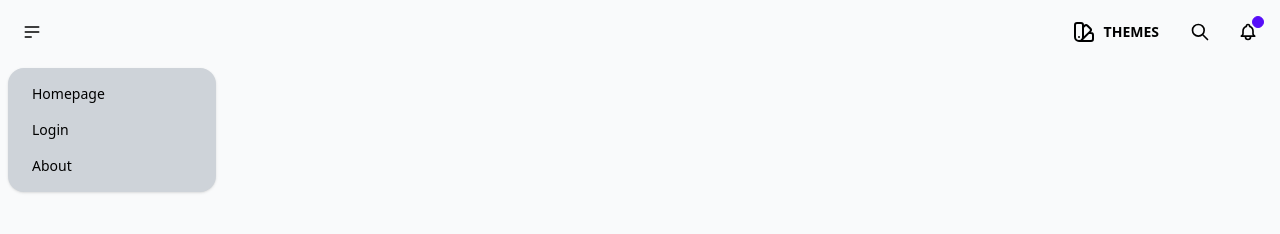
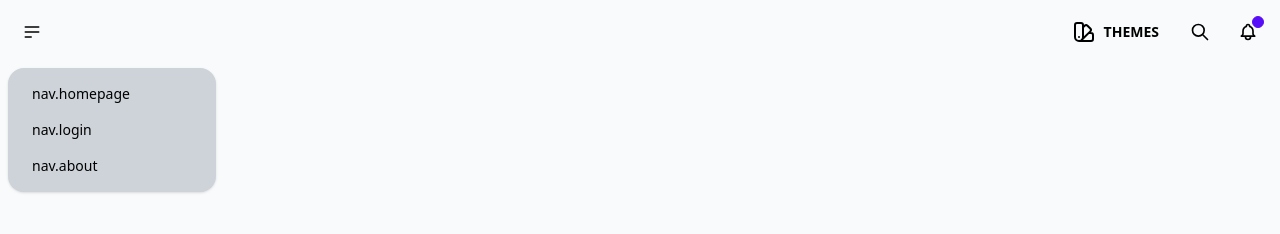
Before and after one commit to Tampoka/next.js_tailwind_theming, a Next.js app: page /login in a window 1280 px wide. Both pictures are taken after a click on the label 32 px from the left and 32 px from the top of the page. Shown: the top 234 px of the page. Built offline with nearby package versions, Linux system fonts and the light colour scheme.

Commit message:
Add translation (links, themes) to Navbar.

```diff
--- a/src/components/layout/navbar/Navbar.tsx
+++ b/src/components/layout/navbar/Navbar.tsx
@@ -1,10 +1,12 @@
 import React, { useContext} from "react";
-import { ThemeContext } from "../../../Themes/themeContext";
+import { ThemeContext } from "@/Themes/themeContext";
 import * as Themes from "../../../Themes";
 import Link from "next/link";
+import {useTranslation} from "next-i18next";
 
 const Navbar = () => {
     const { setTheme } = useContext(ThemeContext);
+    const {t}=useTranslation('navbar');
     return (
         <div className="navbar bg-base-200">
             <div className="navbar-start">
@@ -31,16 +33,16 @@ const Navbar = () => {
                     >
                         <li>
                             <Link legacyBehavior href="/">
-                                <a>Homepage</a>
+                                <a>{t('nav.homepage')}</a>
                             </Link>
                         </li>
                         <li>
                             <Link legacyBehavior href={"/login"}>
-                                <a>Login</a>
+                                <a>{t('nav.login')}</a>
                             </Link>
                         </li>
                         <li>
-                            <a>About</a>
+                            <a>{t('nav.about')}</a>
                         </li>
                     </ul>
                 </div>
@@ -76,7 +78,8 @@ const Navbar = () => {
                         {Object.keys(Themes).map((key) => {
                             return (
                                 <li key={key} onClick={() => setTheme(key)}>
-                                    <a className="capitalize">{key}</a>
+                                    {/*<a className="capitalize">{key}</a>*/}
+                                    <a>{t(`themes.${key}`)}</a>
                                 </li>
                             );
                         })}
```
